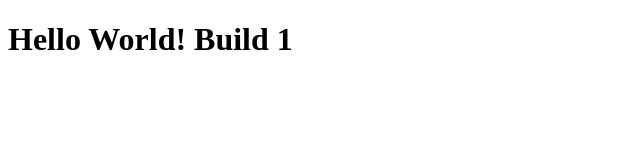
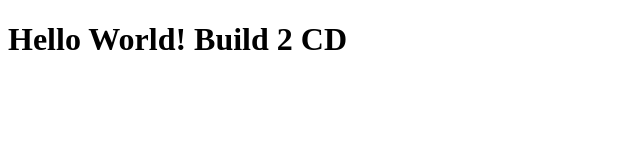
Before and after one commit to ranrachmim/bp_repo_image, a plain HTML site: page data/index.html in a window 1280 px wide. Shown: the full height of the page, 0-640 px from the left. Drawn offline with Linux system fonts and the light colour scheme.

Commit message:
Build test 2

```diff
--- a/data/index.html
+++ b/data/index.html
@@ -6,7 +6,7 @@
   </head>
   <body>
     <h1>
-      Hello World! Build 1
+      Hello World! Build 2 CD
     </h1>
   </body>
 </html>
```
